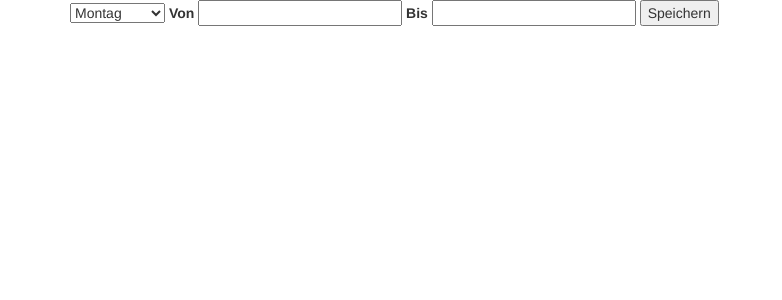
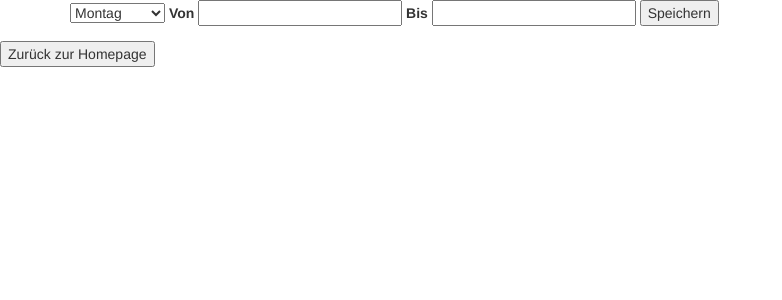
Before and after one commit to Schlumpf1/DatenbankPraktikumv0.1, a Flask app: page /restaurant/openingTime in a window 1280 px wide. Shown: the top 300 px of the page, without its empty margins (0-782 px from the left). Run offline with Flask 3, Linux system fonts and the light colour scheme; the visitor is signed in with stand-in values (Sample User, id 1); data comes from the database, SQL or seed files in the repository; both versions use the stored data as it was after the commit; some libraries are stand-ins or nearby versions.

Commit message:
zurück zu home page

```diff
--- a/templates/openingTime.html
+++ b/templates/openingTime.html
@@ -141,6 +141,11 @@
             </li>
             {% endfor %}
         </ul>
+        <div class="row-sm-20">
+            <form action="/restaurant" method="get">
+                <button type="submit">Zurück zur Homepage</button>
+            </form>
+        </div>
     </div>
 </body>
 </html>
```
Also changed, not shown: Database.db.
